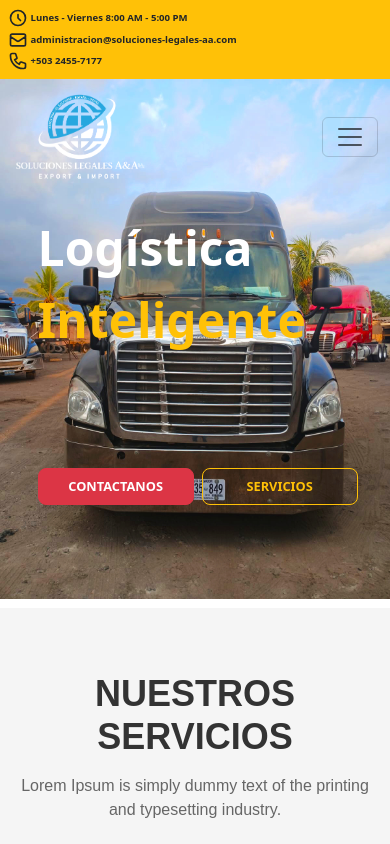
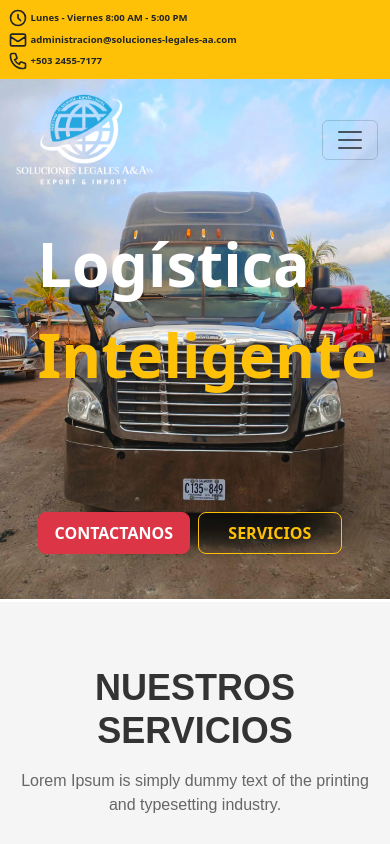
Before and after one commit to JonathanArtigaDimas/TransporteWEB, a plain HTML site: page index.html in a window 390 px wide. Shown: the top 844 px of the page. Drawn offline with nearby package versions, Linux system fonts and the light colour scheme.

Commit message:
2.0 ajustes escala de vista

```diff
--- a/index.css
+++ b/index.css
@@ -120,7 +120,7 @@
 
 }
 .configButtonsCS{
-  font-size: 0.8rem !important;
+  font-size: 1rem !important;
   width: 60% !important;
 
 }
@@ -222,7 +222,7 @@
   animation: slidein 10s infinite;
 }
 .configLetras1 {
-  font-size: 3rem;
+  font-size: 4rem;
 }
 
 
@@ -288,7 +288,7 @@
 
 .imgLogoConfig{
   height: auto;
-  width: 150%;
+  width: 160%;
 }
 #configAnimaLandingPage {
   display: none !important;
@@ -356,12 +356,17 @@
   animation: slidein 10s infinite;
 }
 .configLetras1 {
-  font-size: 3rem;
+  font-size: 3.8rem;
 }
 .configDivCS{
-  width: 20rem !important;
+  width: 19rem !important;
   margin-top: 7rem;
-  margin-bottom: 15%;
+  margin-bottom: 0%;
+}
+.configButtonsCS{
+  font-size: 1rem !important;
+  width: 60% !important;
+
 }
 
 
```
